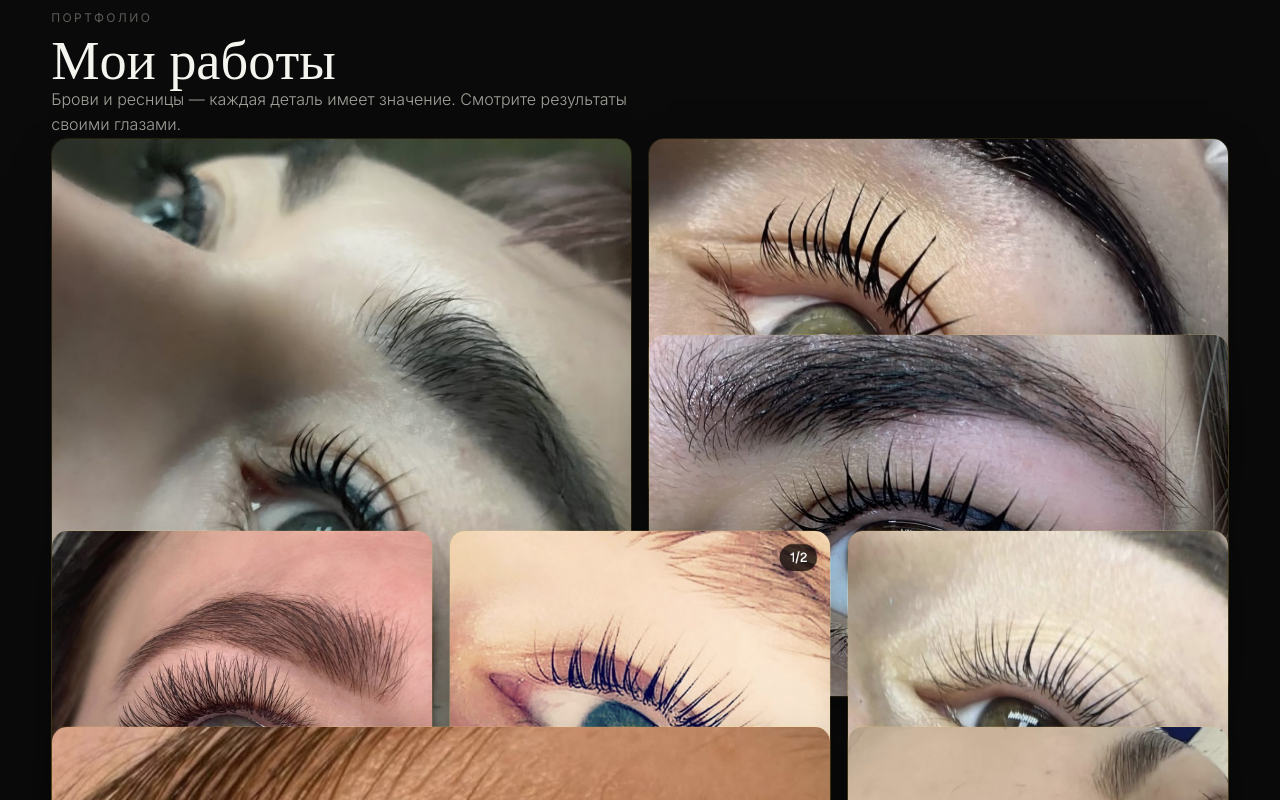
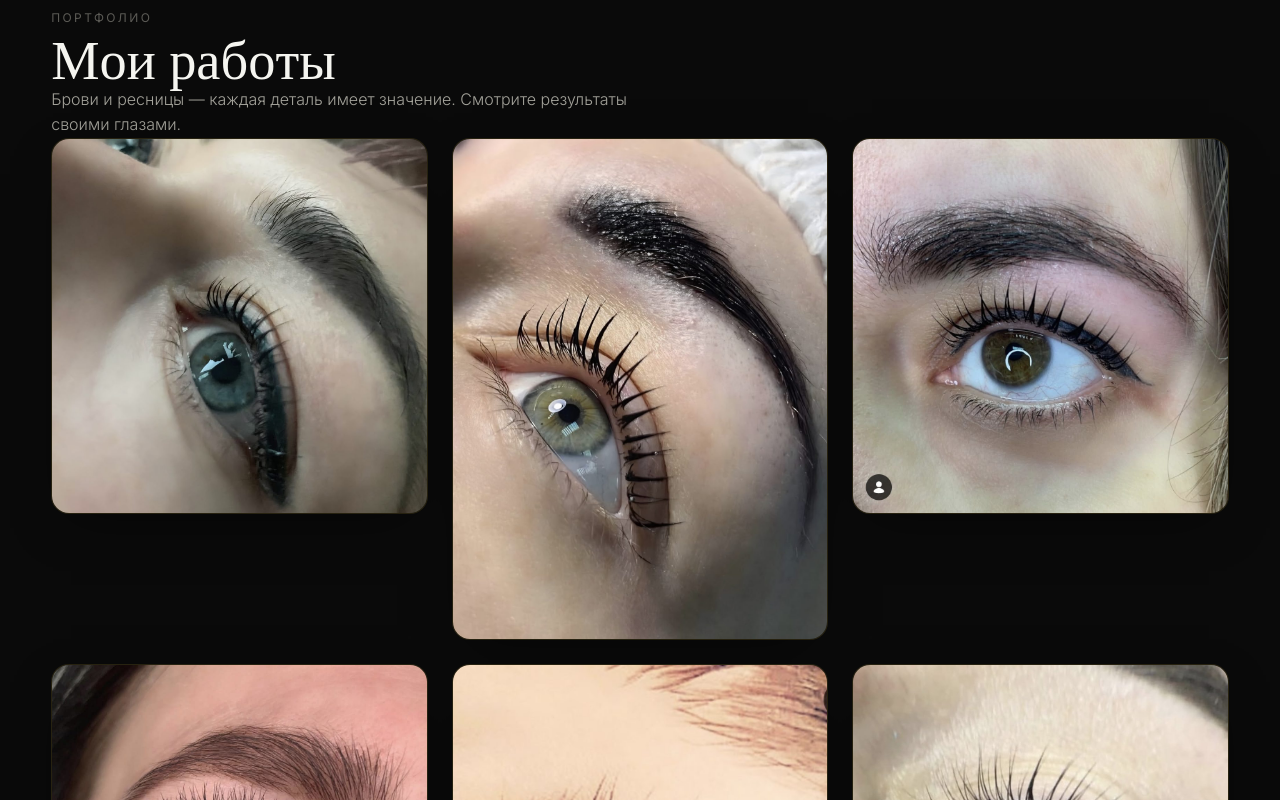
Before and after one commit to GautamaBTC/ProjectBot, a React (Vite) app: page / in a window 1280 px wide. Shown: the part 2520-3320 px from the top of the page. Built offline with nearby package versions, Linux system fonts and the light colour scheme; a web font is replaced by a local one.

Commit message:
Portfolio: dust-reveal animation on photo appearance (variant 7)

```diff
--- a/src/components/sections/BeforeAfterSection.tsx
+++ b/src/components/sections/BeforeAfterSection.tsx
@@ -21,26 +21,49 @@ import work11 from '../../assets/portfolio/work-11.jpg';
 
 const WORKS = [work01, work02, work03, work04, work05, work06, work07, work08, work09, work10, work11];
 
-// Раскладка мозаики: span по колонкам/строкам (на десктопе сетка 6 колонок)
-// t = tall (2 строки), w = wide (2 колонки), b = big (2x2), s = square (1x1)
-const LAYOUT: { span: string; aspect?: string }[] = [
-  { span: 'col-span-3 row-span-2', aspect: '4 / 5' },   // 1 большое вертикальное
-  { span: 'col-span-3', aspect: '16 / 10' },            // 2 wide
-  { span: 'col-span-3', aspect: '16 / 10' },            // 3 wide
-  { span: 'col-span-2', aspect: '1 / 1' },              // 4 квадрат
-  { span: 'col-span-2', aspect: '1 / 1' },              // 5 квадрат
-  { span: 'col-span-2', aspect: '1 / 1' },              // 6 квадрат
-  { span: 'col-span-4 row-span-2', aspect: '16 / 11' }, // 7 большое горизонтальное
-  { span: 'col-span-2', aspect: '3 / 4' },              // 8 tall
-  { span: 'col-span-3', aspect: '16 / 10' },            // 9 wide
-  { span: 'col-span-3', aspect: '16 / 10' },            // 10 wide
-  { span: 'col-span-6', aspect: '21 / 9' },             // 11 панорама
-];
+// Золотая пыль: лёгкий canvas-слой поверх фото, проявляется и растворяется при reveal
+function DustVeil({ play }: { play: boolean }) {
+  const ref = useRef<HTMLCanvasElement>(null);
+  useEffect(() => {
+    if (!play) return;
+    const canvas = ref.current;
+    if (!canvas) return;
+    const ctx = canvas.getContext('2d');
+    if (!ctx) return;
+    const dpr = Math.min(window.devicePixelRatio || 1, 2);
+    const w = canvas.clientWidth, h = canvas.clientHeight;
+    canvas.width = w * dpr; canvas.height = h * dpr;
+    ctx.scale(dpr, dpr);
+    const N = 60;
+    const parts = Array.from({ length: N }, () => ({
+      x: Math.random() * w, y: Math.random() * h,
+      r: Math.random() * 1.6 + 0.4,
+      vx: (Math.random() - 0.5) * 0.4, vy: (Math.random() - 0.5) * 0.4 - 0.2,
+      a: Math.random() * 0.6 + 0.3,
+    }));
+    let frame = 0; const max = 70; let raf = 0;
+    const tick = () => {
+      frame++;
+      ctx.clearRect(0, 0, w, h);
+      const life = 1 - frame / max;
+      parts.forEach((p) => {
+        p.x += p.vx; p.y += p.vy;
+        ctx.beginPath();
+        ctx.arc(p.x, p.y, p.r, 0, Math.PI * 2);
+        ctx.fillStyle = `rgba(212,175,55,${(p.a * life).toFixed(3)})`;
+        ctx.fill();
+      });
+      if (frame < max) raf = requestAnimationFrame(tick);
+    };
+    raf = requestAnimationFrame(tick);
+    return () => cancelAnimationFrame(raf);
+  }, [play]);
+  return <canvas ref={ref} className="pointer-events-none absolute inset-0 w-full h-full" style={{ opacity: play ? 1 : 0 }} />;
+}
 
 function Lightbox({ src, onClose }: { src: string | null; onClose: () => void }) {
   const overlayRef = useRef<HTMLDivElement>(null);
   const imgRef = useRef<HTMLImageElement>(null);
-
   useEffect(() => {
     if (!src) return;
     document.body.classList.add('no-scroll');
@@ -58,41 +81,15 @@ function Lightbox({ src, onClose }: { src: string | null; onClose: () => void })
       gsap.fromTo(overlayRef.current, { opacity: 0 }, { opacity: 1, duration: 0.3, ease: 'power2.out' });
       gsap.fromTo(imgRef.current, { opacity: 0, scale: 0.92, y: 20 }, { opacity: 1, scale: 1, y: 0, duration: 0.45, ease: 'power3.out', delay: 0.05 });
     }
-    return () => {
-      document.body.classList.remove('no-scroll');
-      window.removeEventListener('keydown', onKey);
-    };
+    return () => { document.body.classList.remove('no-scroll'); window.removeEventListener('keydown', onKey); };
   }, [src]);
-
   if (!src) return null;
-
   return (
-    <div
-      ref={overlayRef}
-      onClick={onClose}
-      className="fixed inset-0 z-[100] flex items-center justify-center px-4 py-10"
-      style={{ background: 'rgba(0,0,0,0.92)', backdropFilter: 'blur(8px)', WebkitBackdropFilter: 'blur(8px)' }}
-      role="dialog"
-      aria-modal="true"
-    >
-      <button
-        onClick={onClose}
-        aria-label="Закрыть"
-        className="absolute top-5 right-5 w-11 h-11 flex items-center justify-center rounded-full"
-        style={{ border: '1px solid rgba(212,175,55,0.4)', color: '#d4af37', background: 'rgba(212,175,55,0.06)' }}
-      >
-        <svg width="20" height="20" viewBox="0 0 24 24" fill="none" stroke="currentColor" strokeWidth="1.6" strokeLinecap="round">
-          <path d="M6 6l12 12M18 6L6 18" />
-        </svg>
+    <div ref={overlayRef} onClick={onClose} className="fixed inset-0 z-[100] flex items-center justify-center px-4 py-10" style={{ background: 'rgba(0,0,0,0.92)', backdropFilter: 'blur(8px)', WebkitBackdropFilter: 'blur(8px)' }} role="dialog" aria-modal="true">
+      <button onClick={onClose} aria-label="Закрыть" className="absolute top-5 right-5 w-11 h-11 flex items-center justify-center rounded-full" style={{ border: '1px solid rgba(212,175,55,0.4)', color: '#d4af37', background: 'rgba(212,175,55,0.06)' }}>
+        <svg width="20" height="20" viewBox="0 0 24 24" fill="none" stroke="currentColor" strokeWidth="1.6" strokeLinecap="round"><path d="M6 6l12 12M18 6L6 18" /></svg>
       </button>
-      <img
-        ref={imgRef}
-        src={src}
-        alt="Работа"
-        onClick={(e) => e.stopPropagation()}
-        className="max-w-full max-h-full object-contain rounded-[14px]"
-        style={{ boxShadow: '0 30px 80px -20px rgba(0,0,0,0.8), 0 0 40px rgba(212,175,55,0.10)', border: '1px solid rgba(212,175,55,0.2)' }}
-      />
+      <img ref={imgRef} src={src} alt="Работа" onClick={(e) => e.stopPropagation()} className="max-w-full max-h-full object-contain rounded-[14px]" style={{ boxShadow: '0 30px 80px -20px rgba(0,0,0,0.8), 0 0 40px rgba(212,175,55,0.10)', border: '1px solid rgba(212,175,55,0.2)' }} />
     </div>
   );
 }
@@ -100,6 +97,7 @@ function Lightbox({ src, onClose }: { src: string | null; onClose: () => void })
 export default function BeforeAfterSection() {
   const sectionRef = useRef<HTMLElement>(null);
   const [active, setActive] = useState<string | null>(null);
+  const [played, setPlayed] = useState<Set<number>>(new Set());
 
   useEffect(() => {
     (window as unknown as { __pfNav?: (v: string) => void }).__pfNav = (v: string) => setActive(v);
@@ -110,14 +108,19 @@ export default function BeforeAfterSection() {
     const ctx = gsap.context(() => {
       const cards = gsap.utils.toArray<HTMLElement>('.pf-card');
       cards.forEach((card, i) => {
+        const img = card.querySelector('img');
+        const veilWrap = card.querySelector('.dust-veil') as HTMLElement | null;
         gsap.fromTo(
           card,
-          { opacity: 0, y: 40, filter: 'blur(8px)' },
-          {
-            opacity: 1, y: 0, filter: 'blur(0px)',
-            duration: 0.8, ease: 'power2.out', delay: (i % 3) * 0.08,
-            scrollTrigger: { trigger: card, start: 'top 88%', once: true },
+          { opacity: 0, y: 40 },
+          { opacity: 1, y: 0, duration: 0.9, ease: 'power2.out', delay: (i % 3) * 0.08,
+            scrollTrigger: { trigger: card, start: 'top 88%', once: true,
+              onEnter: () => {
+                setPlayed((p) => new Set(p).add(i));
+                if (img) gsap.fromTo(img, { filter: 'blur(14px) brightness(0.5) scale(1.06)' }, { filter: 'blur(0px) brightness(1) scale(1)', duration: 1.1, ease: 'power2.out' });
+                if (veilWrap) gsap.fromTo(veilWrap, { opacity: 1 }, { opacity: 0, duration: 1.2, ease: 'power1.out', delay: 0.15 });
               }
+            } }
         );
       });
     }, sectionRef);
@@ -137,20 +140,19 @@ export default function BeforeAfterSection() {
           </p>
         </ScrollDirectionReveal>
 
-        <div className="mt-12 grid grid-cols-2 md:grid-cols-6 auto-rows-[140px] md:auto-rows-[180px] gap-3 md:gap-4">
-          {WORKS.map((src, i) => {
-            const lay = LAYOUT[i] ?? { span: 'col-span-2', aspect: '1 / 1' };
-            return (
+        <div className="mt-12 grid grid-cols-2 md:grid-cols-3 gap-4 md:gap-6">
+          {WORKS.map((src, i) => (
             <button
               key={i}
               type="button"
               onClick={() => setActive(src)}
-                className={`pf-card group relative overflow-hidden rounded-[16px] cursor-pointer ${lay.span}`}
+              className="pf-card group relative block overflow-hidden rounded-[18px] cursor-pointer"
               style={{
+                aspectRatio: i % 3 === 1 ? '3 / 4' : '1 / 1',
                 border: '1px solid rgba(212,175,55,0.14)',
                 boxShadow: '0 16px 50px -20px rgba(0,0,0,0.6)',
                 transition: 'border-color 0.4s ease, box-shadow 0.4s ease, transform 0.4s ease',
-                  padding: 0, background: 'transparent', aspectRatio: lay.aspect,
+                padding: 0, background: '#0a0a0a',
               }}
               onMouseEnter={(e) => {
                 e.currentTarget.style.borderColor = 'rgba(212,175,55,0.5)';
@@ -167,13 +169,15 @@ export default function BeforeAfterSection() {
                 src={src}
                 alt={`Моя работа ${i + 1}`}
                 loading="lazy"
-                  className="w-full h-full object-cover transition-transform duration-700 ease-out group-hover:scale-105"
+                className="w-full h-full object-cover"
                 style={{ display: 'block' }}
               />
+              <span className="dust-veil absolute inset-0" style={{ opacity: 0 }}>
+                <DustVeil play={played.has(i)} />
+              </span>
               <span className="pointer-events-none absolute inset-0 opacity-0 group-hover:opacity-100 transition-opacity duration-400" style={{ background: 'radial-gradient(ellipse at center, transparent 55%, rgba(212,175,55,0.10) 100%)' }} />
             </button>
-            );
-          })}
+          ))}
         </div>
       </div>
 
```
Lines whose indentation alone changed are shown as unchanged.
